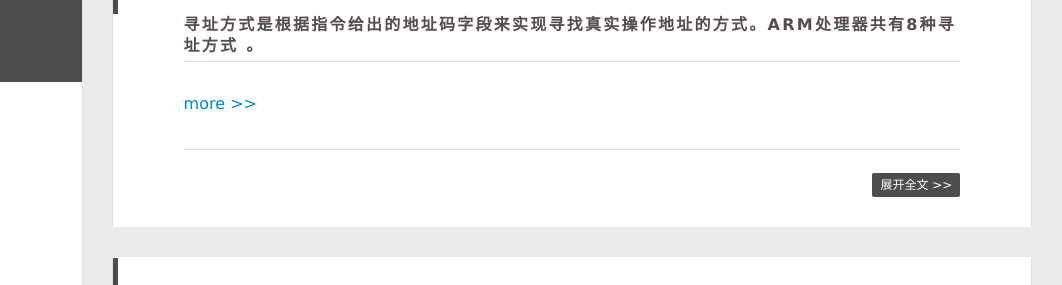
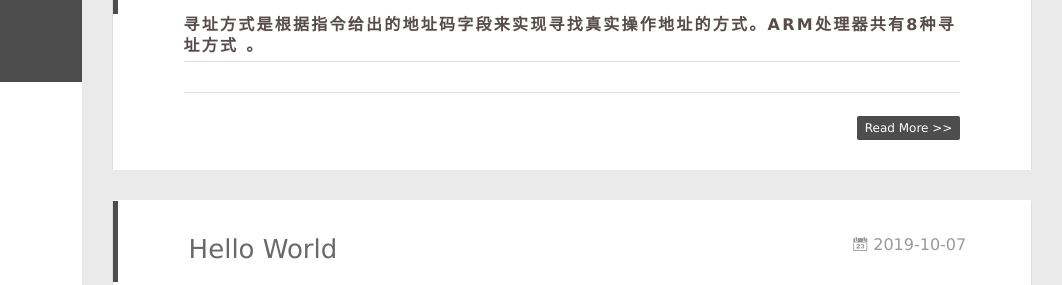
Before and after one commit to gogolixingxing/gogolixingxing.github.io, a plain HTML site: page index.html in a window 1280 px wide. Shown: the part 98-383 px from the top of the page, 218-1280 px from the left. Drawn offline with Linux system fonts and the light colour scheme; some packages are replaced by stand-ins of ours; a script that the page names is missing.

Commit message:
Site updated: 2019-10-09 15:07:44

```diff
--- a/index.html
+++ b/index.html
@@ -177,8 +177,6 @@
 
         <h4 id="寻址方式是根据指令给出的地址码字段来实现寻找真实操作地址的方式。arm处理器共有8种寻址方式-。"><a href="#寻址方式是根据指令给出的地址码字段来实现寻找真实操作地址的方式。arm处理器共有8种寻址方式-。" class="headerlink" title="寻址方式是根据指令给出的地址码字段来实现寻找真实操作地址的方式。arm处理器共有8种寻址方式 。"></a><strong>寻址方式是根据指令给出的地址码字段来实现寻找真实操作地址的方式。arm处理器共有8种寻址方式 。</strong></h4>
 
-          <a class="article-more-a" href="/2019/10/08/ARM系统的寻址方式/#more">more >></a>
-
 
 
 
@@ -190,7 +188,7 @@
 
 
         <p class="article-more-link">
-          <a class="article-more-a" href="/2019/10/08/ARM系统的寻址方式/">展开全文 >></a>
+          <a class="article-more-a" href="/2019/10/08/ARM系统的寻址方式/">Read More >></a>
         </p>
 
 
@@ -265,7 +263,7 @@
 
 
         <p class="article-more-link">
-          <a class="article-more-a" href="/2019/10/07/hello-world/">展开全文 >></a>
+          <a class="article-more-a" href="/2019/10/07/hello-world/">Read More >></a>
         </p>
 
 
```
